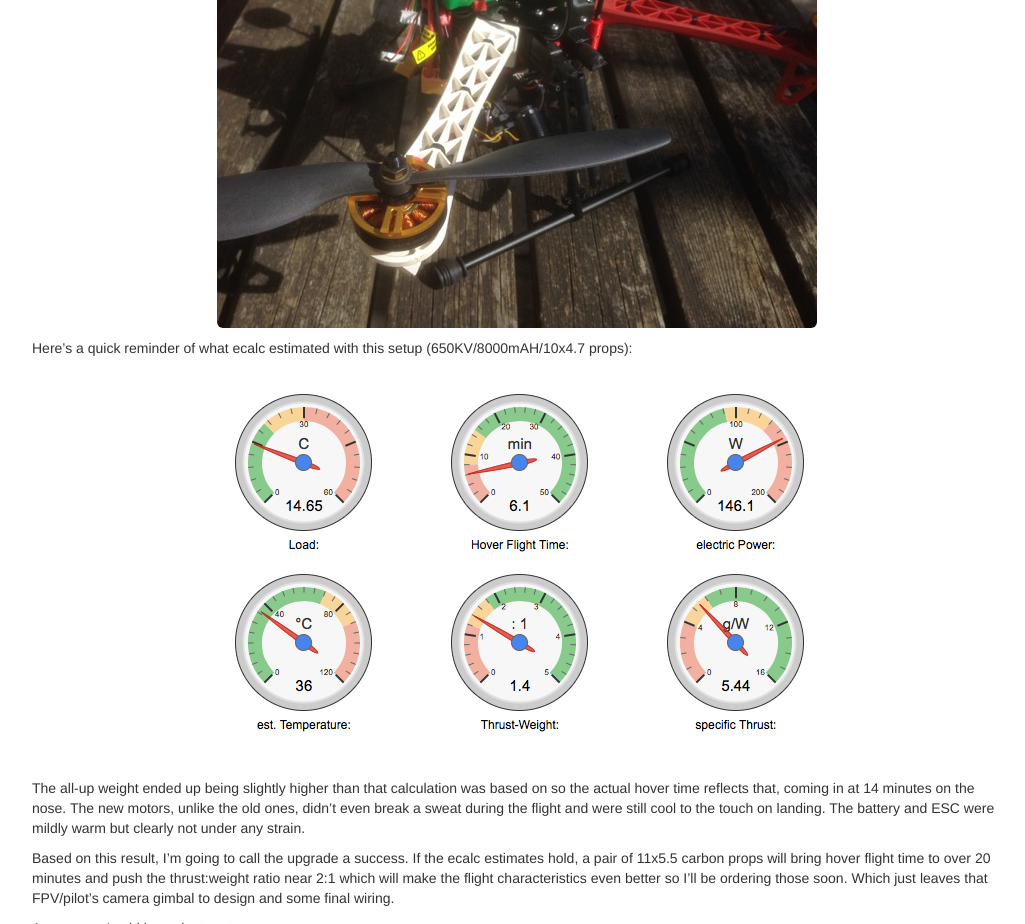
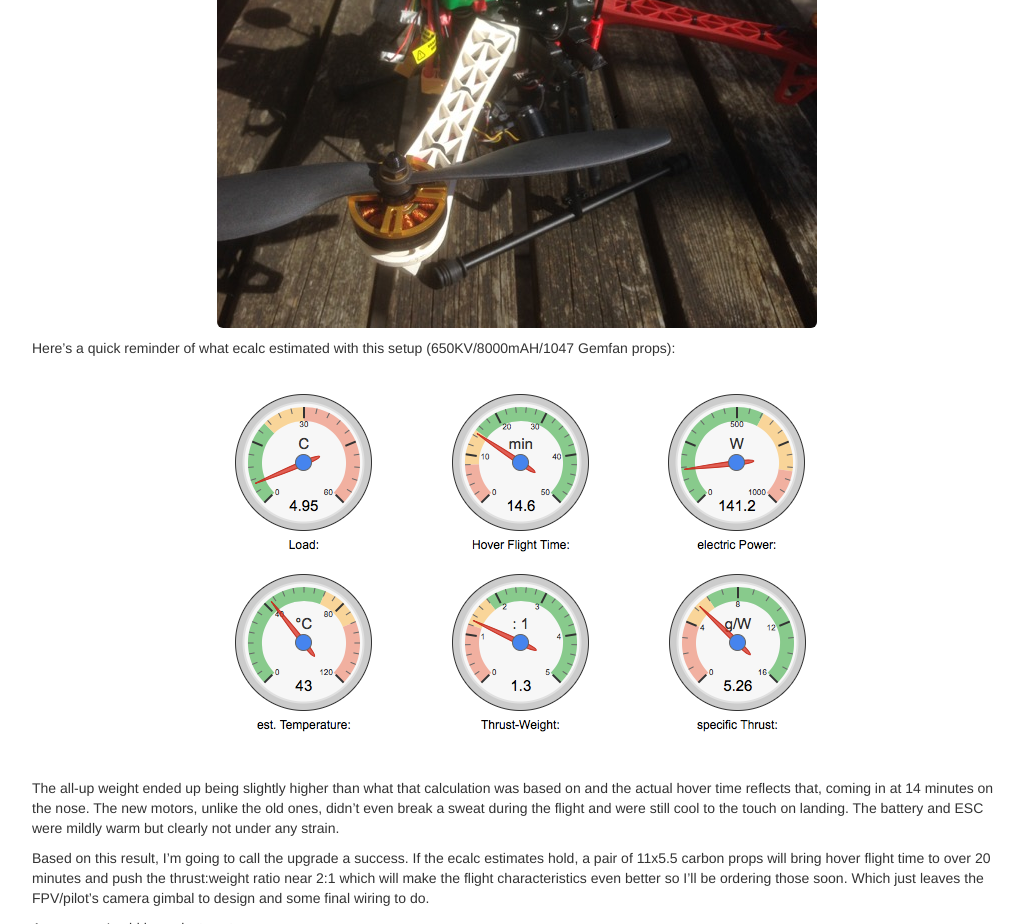
Before and after one commit to stuartm2/stuartm2.github.io, a Jekyll site: the page built from _posts/2016-09-22-new-motors-battery.md, in a window 1280 px wide and 1400 px high, scrolled down 668 px, cut to the strip 0-924 px from the top of the window. Shown: the whole strip, without its empty margins (123-1148 px from the left). Built offline with Jekyll 4.4.1, drawn with Linux system fonts in a browser that asks for light colours; nearby versions of some CDN libraries; some of the changed text lies outside the part shown.

Commit message:
Minor tweaks to last post

```diff
--- a/_posts/2016-09-22-new-motors-battery.md
+++ b/_posts/2016-09-22-new-motors-battery.md
@@ -4,17 +4,17 @@ title: "New Motors & Battery"
 tags: [quadx450]
 ---
 
-Since [my last post]({% post_url 2016-09-11-we-have-to-talk-about-the-motors %}), the new motors and 8000mAH battery have arrived and have been fitted.  Compared to the last motors, these are monsters!  The battery's also much bigger and the whole quadcopter looks much more substantial as a result:
+Since [my last post]({% post_url 2016-09-11-we-have-to-talk-about-the-motors %}), the new motors and 8000mAH battery have arrived and been fitted.  Compared to the last motors, these are monsters!  The battery's also much bigger and the whole quadcopter looks much more substantial as a result:
 
 ![](/images/quadx450/IMG_0174.tn.jpg)
 
-Here's a quick reminder of what ecalc estimated with this setup (650KV/8000mAH/10x4.7 props):
+Here's a quick reminder of what ecalc estimated with this setup (650KV/8000mAH/1047 Gemfan props):
 
-<img src="/images/quadx450/ecalc1_.png" class="img-responsive img-rounded" style="margin: auto">
+<img src="/images/quadx450/ecalc3_.png" class="img-responsive img-rounded" style="margin: auto">
 
-The all-up weight ended up being slightly higher than that calculation was based on so the actual hover time reflects that, coming in at 14 minutes on the nose.  The new motors, unlike the old ones, didn't even break a sweat during the flight and were still cool to the touch on landing.  The battery and ESC were mildly warm but clearly not under any strain.
+The all-up weight ended up being slightly higher than what that calculation was based on and the actual hover time reflects that, coming in at 14 minutes on the nose.  The new motors, unlike the old ones, didn't even break a sweat during the flight and were still cool to the touch on landing.  The battery and ESC were mildly warm but clearly not under any strain.
 
-Based on this result, I'm going to call the upgrade a success.  If the ecalc estimates hold, a pair of 11x5.5 carbon props will bring hover flight time to over 20 minutes and push the thrust:weight ratio near 2:1 which will make the flight characteristics even better so I'll be ordering those soon.  Which just leaves that FPV/pilot's camera gimbal to design and some final wiring.
+Based on this result, I'm going to call the upgrade a success.  If the ecalc estimates hold, a pair of 11x5.5 carbon props will bring hover flight time to over 20 minutes and push the thrust:weight ratio near 2:1 which will make the flight characteristics even better so I'll be ordering those soon.  Which just leaves the FPV/pilot's camera gimbal to design and some final wiring to do.
 
 Anyway, as I said in my last post ...
 
```
